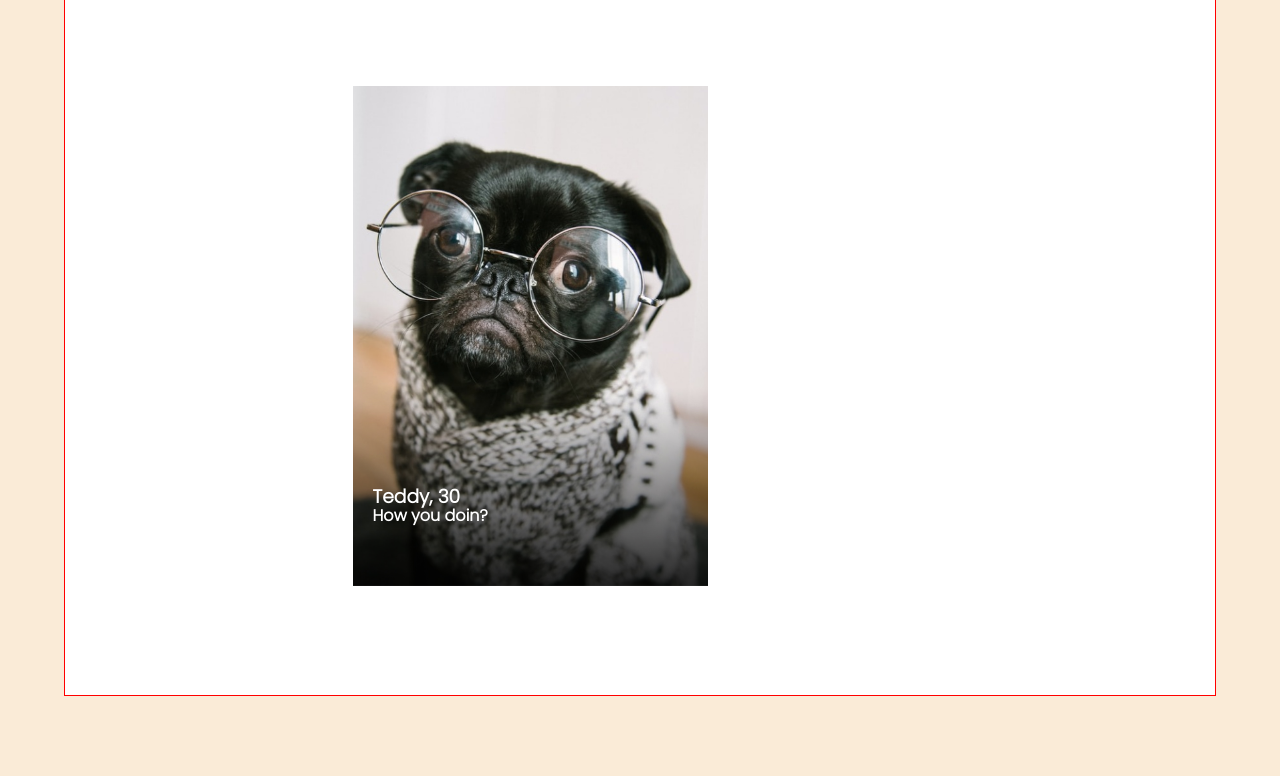
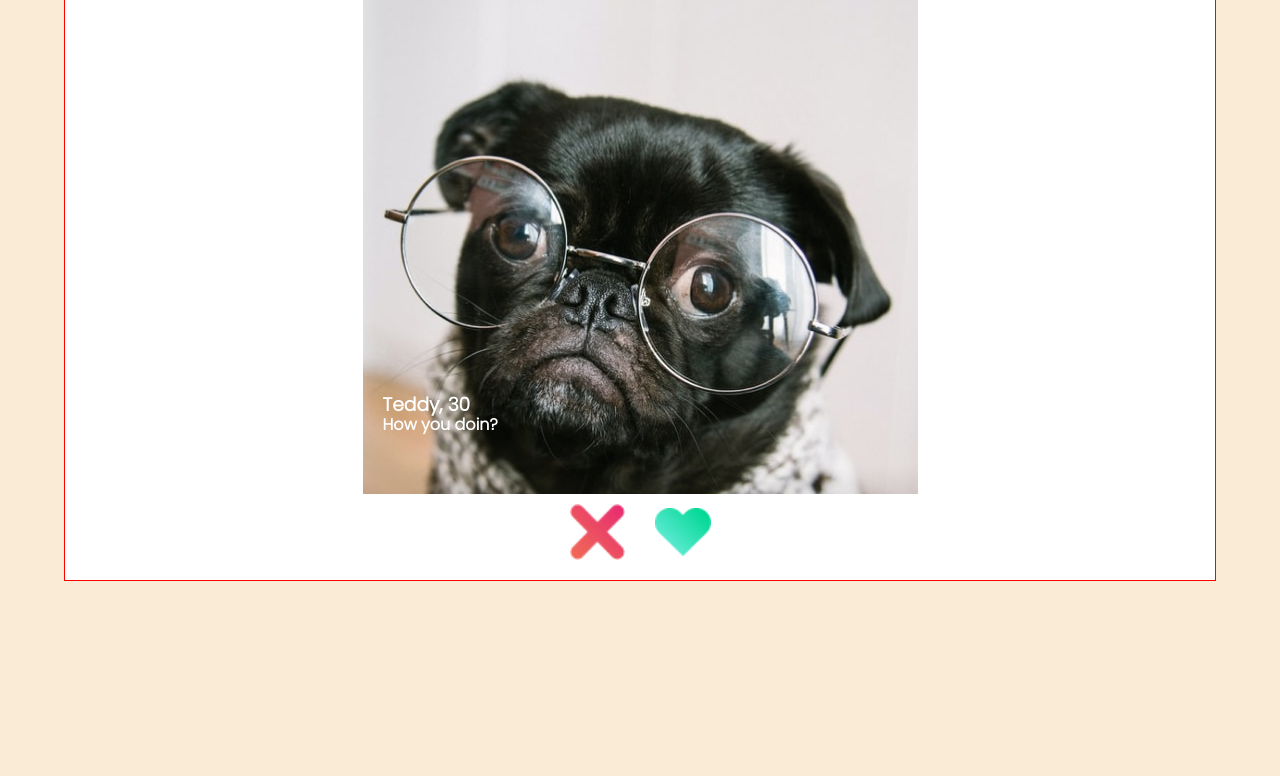
Before and after one commit to fulyaertay/advanced-javascript-projects, a website built with Vite: page 2-tindog-app/index.html in a window 1280 px wide. Shown: the part 184-960 px from the top of the page. After the commit the page ends 845 px from the top, so only its background shows below. Built offline with nearby package versions, Linux system fonts and the light colour scheme.

Commit message:
added dog info

```diff
--- a/2-tindog-app/index.css
+++ b/2-tindog-app/index.css
@@ -17,7 +17,8 @@ body {
     margin: 80px auto;
     background-color: white;
     border: 1px solid red;
-    height: 800px;
+    padding: 20px;
+
     display: flex;
     flex-direction: column;
 }
@@ -42,16 +43,13 @@ img{
 }
 .dog-image{
     background-image: url("./images/dog-rex.jpg");
-    background-size: contain;
-    background-repeat: no-repeat;
+    background-size: cover;
     height:500px;
+    margin-bottom: 10px;
 
 
 }
 .image-text{
-    display: flex;
-    flex-direction: column;
-    justify-content: flex-end;
     padding-left: 20px;
     padding-top: 400px;
 }
@@ -59,11 +57,23 @@ img{
    color: white;
 }
 
+.choose-button{
+    display: flex;
+    justify-content: center;
+    align-items: center;
+}
+.cross-icon{
+    margin-right: 30px;
+}
 @media (min-width:420px){
     .image-content{
         width:50%;
         margin:auto;
     }
+    .dog-image{
+        background-size: cover;
+
+    }
 
 
 }
--- a/2-tindog-app/index.html
+++ b/2-tindog-app/index.html
@@ -21,6 +21,10 @@
           </div>
         </div>
       </div>
+      <div class="choose-button">
+       <img src="./images/icon-cross.png" class="cross-icon" />
+        <img src="./images/icon-heart.png" />
+      </div>
     </div>
     <script src="./index.js" type="module"></script>
   </body>
```
